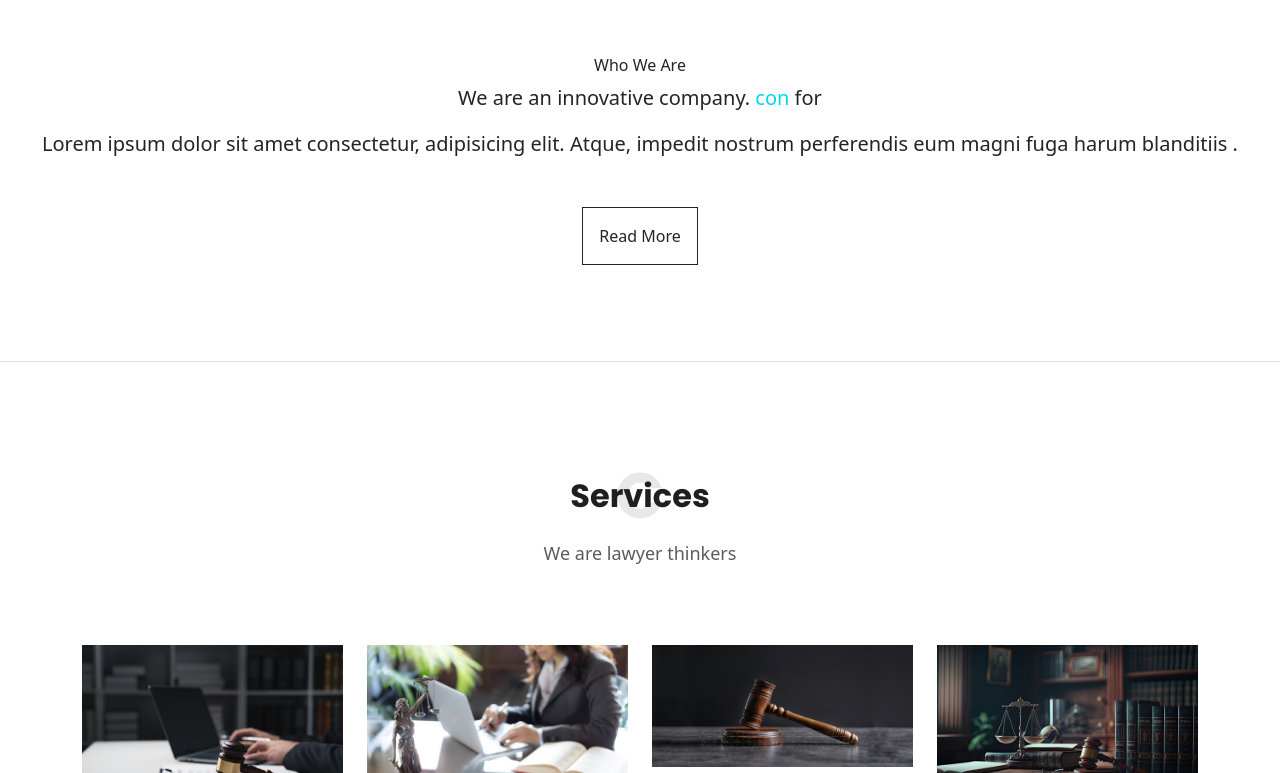
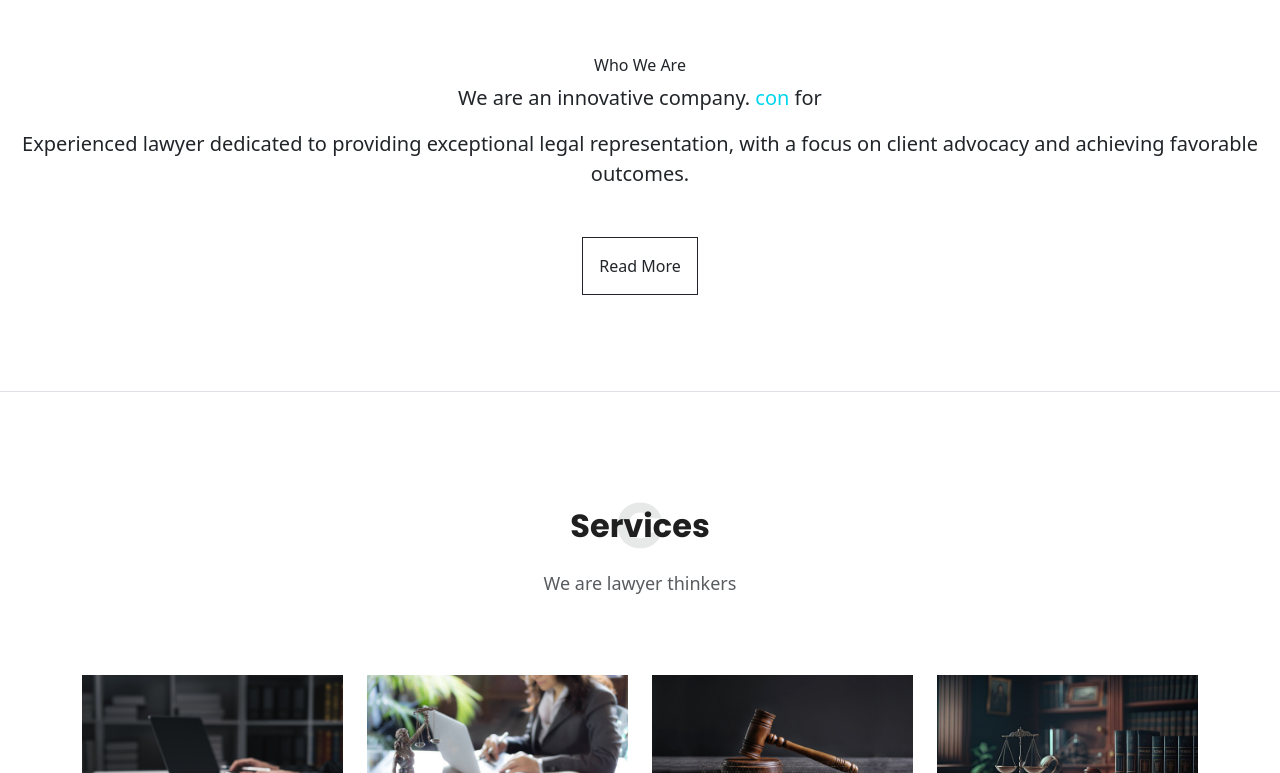
Before and after one commit to mahmoud08sakr/lawyer-project, a plain HTML site: page index.html in a window 1280 px wide. Shown: the part 840-1613 px from the top of the page. Drawn offline with Linux system fonts and the light colour scheme.

Commit message:
paragraph update

```diff
--- a/index.html
+++ b/index.html
@@ -148,7 +148,7 @@
                 for
 
             </p>
-            <p class=" mb-5">Lorem ipsum dolor sit amet consectetur, adipisicing elit. Atque, impedit nostrum perferendis eum magni fuga harum blanditiis .</p>
+            <p class=" mb-5">Experienced lawyer dedicated to providing exceptional legal representation, with a focus on client advocacy and achieving favorable outcomes.</p>
             <button type="button" class="btn btn-outline-dark rounded-0 border-gray p-3 ">Read More</button>
         </div>
     </section>
```
